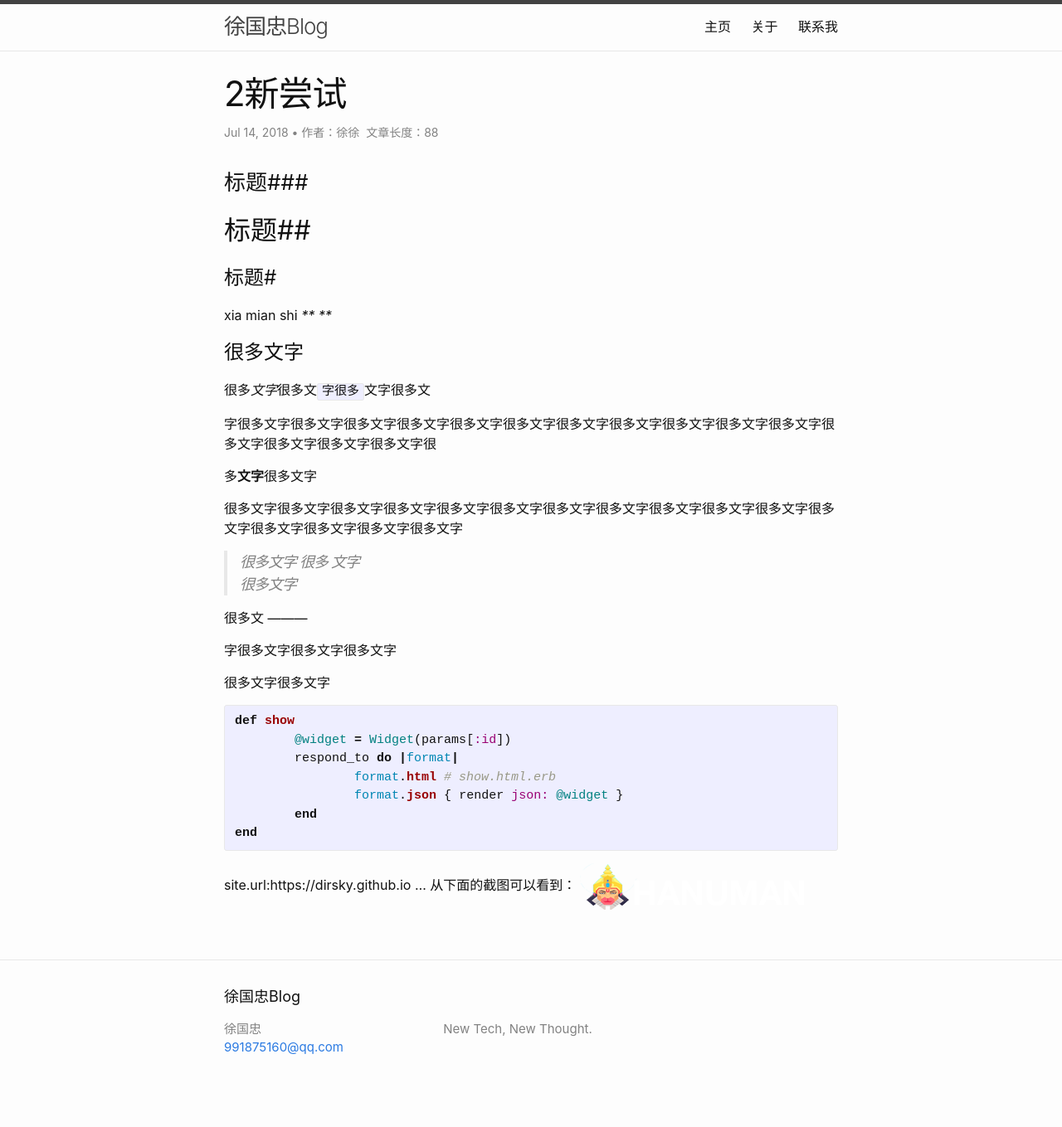
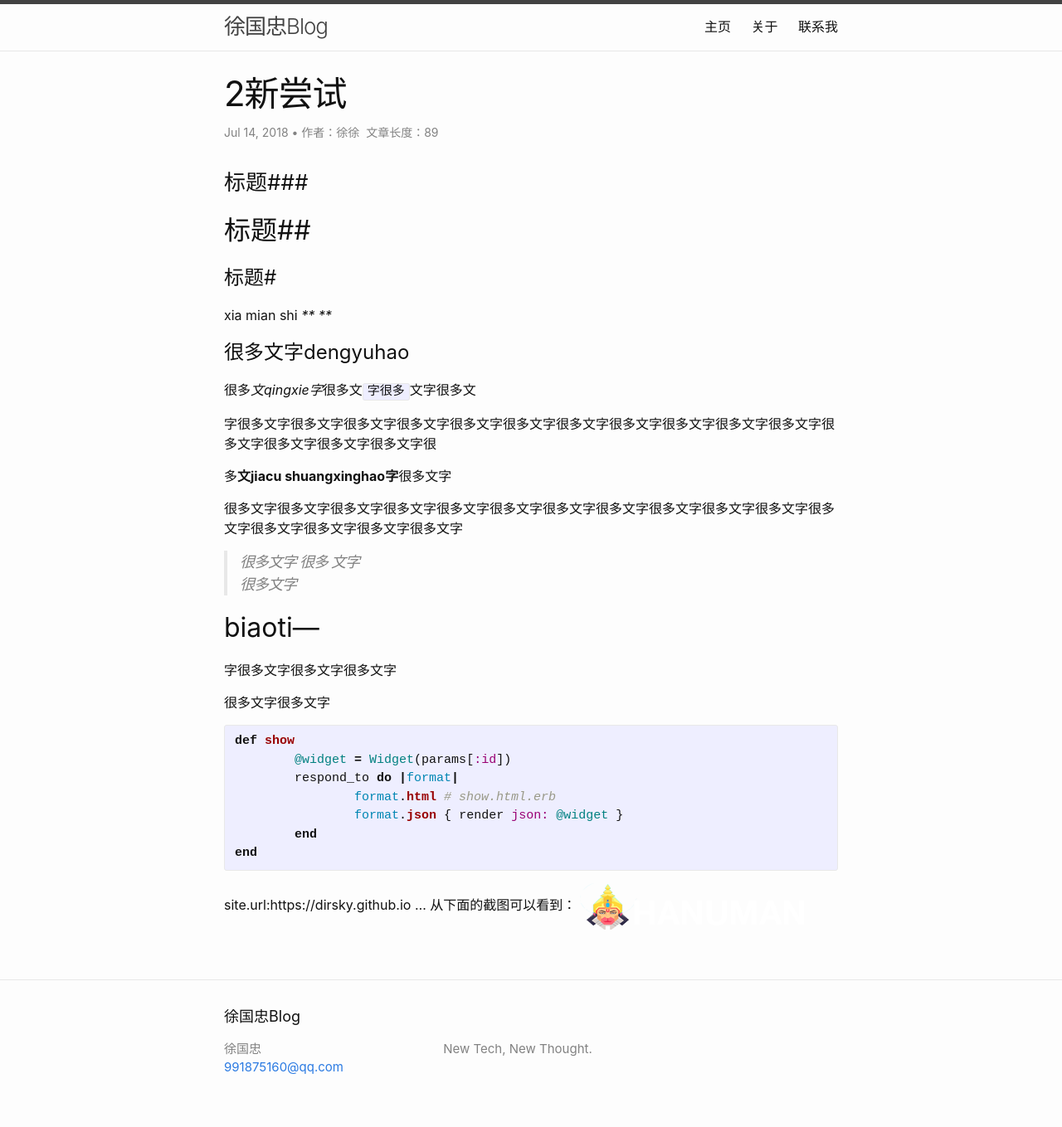
Before and after one commit to dirsky/blog, a Jekyll site: the page built from _posts/2018-07-14-new.md, in a window 1280 px wide. Shown: the whole page at 83% size. Built offline with Jekyll 4.4.1, drawn with Linux system fonts in a browser that asks for light colours; before the commit the page ends 1335 px from its top, so only the background shows below that.

Commit message:
Update 2018-07-14-new.md
又修改md

```diff
--- a/_posts/2018-07-14-new.md
+++ b/_posts/2018-07-14-new.md
@@ -12,13 +12,13 @@ author: 徐徐
 xia mian shi ***
 ***
 
-很多文字
+很多文字dengyuhao
 ===
-很多*文字*很多文`字很多`文字很多文
+很多*文qingxie字*很多文`字很多`文字很多文
 
 字很多文字很多文字很多文字很多文字很多文字很多文字很多文字很多文字很多文字很多文字很多文字很多文字很多文字很多文字很多文字很
 
-多**文字**很多文字
+多**文jiacu shuangxinghao字**很多文字
 
 很多文字很多文字很多文字很多文字很多文字很多文字很多文字很多文字很多文字很多文字很多文字很多文字很多文字很多文字很多文字很多文字
 
@@ -27,8 +27,8 @@ xia mian shi ***
 > 文字
 很多文字
 
-很多文
-———
+biaoti---
+---
 
 字很多文字很多文字很多文字
 
```
